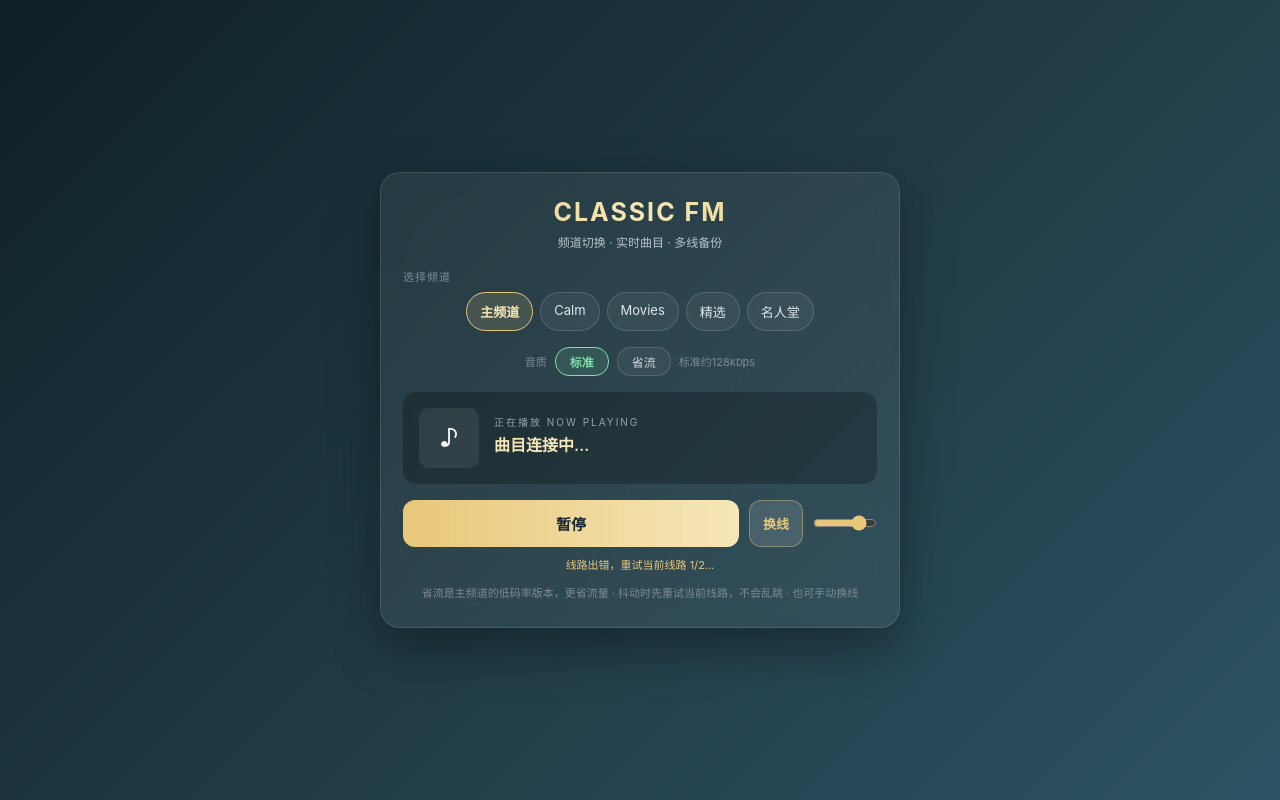
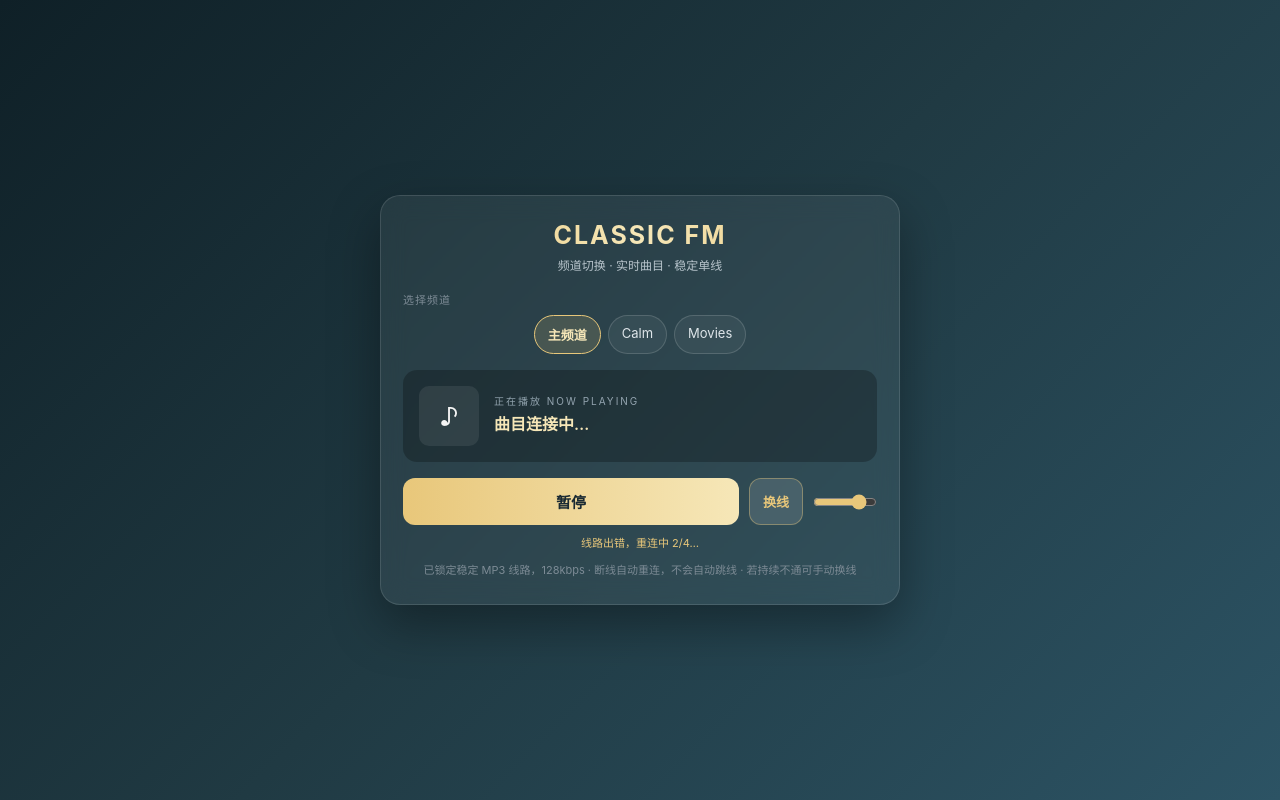
Before and after one commit to Carl-Shaw/classic-fm-player, a plain HTML site: page index.html in a window 1280 px wide. Both pictures are taken after a click on the button "播放". Drawn offline with Linux system fonts and the light colour scheme.

Commit message:
Remove HE-AAC lite mode, lock single MP3 line with reconnect-only retry

```diff
--- a/index.html
+++ b/index.html
@@ -23,12 +23,6 @@ background:linear-gradient(90deg,#e8c77a,#f6e7b8,#e8c77a);-webkit-background-cli
 background:rgba(255,255,255,.05);color:#dfe6ea;font-size:13px;cursor:pointer;transition:.2s;white-space:nowrap}
 .tab:hover{background:rgba(255,255,255,.12)}
 .tab.active{border-color:#e8c77a;background:rgba(232,199,122,.15);color:#f6e7b8;font-weight:600}
-.quality{display:flex;align-items:center;justify-content:center;gap:8px;margin-bottom:16px}
-.quality .lbl{font-size:11px;color:#7d8b95}
-.qbtn{padding:5px 14px;border:1px solid rgba(255,255,255,.15);border-radius:14px;
-background:rgba(255,255,255,.05);color:#cfd8de;font-size:12px;cursor:pointer;transition:.2s}
-.qbtn.on{border-color:#7ee0a8;background:rgba(126,224,168,.12);color:#7ee0a8;font-weight:600}
-.qbtn:disabled{opacity:.35;cursor:not-allowed}
 .track{display:flex;align-items:center;gap:15px;padding:16px;background:rgba(0,0,0,.25);
 border-radius:14px;margin-bottom:14px;min-height:88px}
 .cover{width:60px;height:60px;border-radius:10px;background:rgba(255,255,255,.08) center/cover;
@@ -59,22 +53,13 @@ audio{display:none}
 </head>
 <body>
 <div class="player">
-  <div class="brand"><h1>CLASSIC FM</h1><p>频道切换 · 实时曲目 · 多线备份</p></div>
+  <div class="brand"><h1>CLASSIC FM</h1><p>频道切换 · 实时曲目 · 稳定单线</p></div>
 
   <div class="sechead">选择频道</div>
   <div class="tabs" id="tabs">
     <div class="tab active" data-id="main">主频道</div>
     <div class="tab" data-id="calm">Calm</div>
     <div class="tab" data-id="movies">Movies</div>
-    <div class="tab" data-id="essential">精选</div>
-    <div class="tab" data-id="hof">名人堂</div>
-  </div>
-
-  <div class="quality">
-    <span class="lbl">音质</span>
-    <button class="qbtn on" id="qStd">标准</button>
-    <button class="qbtn" id="qLite">省流</button>
-    <span class="lbl" id="qNote">省流仅主频道 · 约48kbps</span>
   </div>
 
   <div class="track">
@@ -94,64 +79,46 @@ audio{display:none}
     <div class="vol"><input type="range" id="vol" min="0" max="1" step="0.05" value="0.8"></div>
   </div>
   <div class="st" id="st"></div>
-  <div class="tip">省流是主频道的低码率版本，更省流量 · 抖动时先重试当前线路，不会乱跳 · 也可手动换线</div>
+  <div class="tip">已锁定稳定 MP3 线路，128kbps · 断线自动重连，不会自动跳线 · 若持续不通可手动换线</div>
 </div>
 
 <audio id="audio" preload="none"></audio>
 <script>
-/* 所有节点均实测可用。同流不同机房互为备份。 */
+/* 三个频道均为 128kbps MP3，安卓手机可正常播放。默认锁定第一条，失败只重连不自动跳线。 */
 var STATIONS={
-  main:{name:'主频道',service:'121',nodes:[
+  main:{name:'主频道',nodes:[
+    'https://media-ice.musicradio.com/ClassicFMMP3',
     'https://media-sov.musicradio.com/ClassicFMMP3',
     'https://ice-sov.musicradio.com/ClassicFMMP3',
-    'https://media-ssl.musicradio.com/ClassicFMMP3',
-    'https://media-ice.musicradio.com/ClassicFMMP3'
-  ],lite:[
-    'https://media-the.musicradio.com/ClassicFM',
-    'https://ice-the.musicradio.com/ClassicFM',
-    'https://media-sov.musicradio.com/ClassicFM',
-    'https://ice-sov.musicradio.com/ClassicFM'
+    'https://media-ssl.musicradio.com/ClassicFMMP3'
   ]},
-  calm:{name:'Calm',service:'',nodes:[
+  calm:{name:'Calm',nodes:[
+    'https://media-ice.musicradio.com/ClassicFMCalmMP3',
     'https://media-sov.musicradio.com/ClassicFMCalmMP3',
-    'https://media-ice.musicradio.com/ClassicFMCalmMP3',
     'https://ice-sov.musicradio.com/ClassicFMCalmMP3',
     'https://media-ssl.musicradio.com/ClassicFMCalmMP3'
   ]},
-  movies:{name:'Movies',service:'',nodes:[
+  movies:{name:'Movies',nodes:[
+    'https://media-ice.musicradio.com/ClassicFMMoviesMP3',
     'https://media-sov.musicradio.com/ClassicFMMoviesMP3',
-    'https://media-ice.musicradio.com/ClassicFMMoviesMP3',
     'https://ice-sov.musicradio.com/ClassicFMMoviesMP3',
     'https://media-ssl.musicradio.com/ClassicFMMoviesMP3'
-  ]},
-  essential:{name:'精选',service:'',nodes:[
-    'https://media-sov.musicradio.com/ClassicFM-M-Essential',
-    'https://media-ice.musicradio.com/ClassicFM-M-Essential',
-    'https://ice-sov.musicradio.com/ClassicFM-M-Essential',
-    'https://media-ssl.musicradio.com/ClassicFM-M-Essential'
-  ]},
-  hof:{name:'名人堂',service:'',nodes:[
-    'https://media-sov.musicradio.com/ClassicFM-M-HOF',
-    'https://media-ice.musicradio.com/ClassicFM-M-HOF',
-    'https://ice-sov.musicradio.com/ClassicFM-M-HOF',
-    'https://media-ssl.musicradio.com/ClassicFM-M-HOF'
   ]}
 };
-var cur='main',liteMode=false,nodeIdx=0,audio=document.getElementById('audio'),
-    wantPlay=false,failCount=0,lastSwitch=0,switching=false;
+var cur='main',nodeIdx=0,audio=document.getElementById('audio'),
+    wantPlay=false,retryCount=0,switching=false;
 var $=function(id){return document.getElementById(id)};
 
-function useLite(){return liteMode&&cur==='main'}
-function nodes(){return useLite()?STATIONS.main.lite:STATIONS[cur].nodes}
-function nameNow(){var n=STATIONS[cur].name;if(useLite())n+='·省流';return n}
+function nodes(){return STATIONS[cur].nodes}
+function nameNow(){return STATIONS[cur].name}
 function status(t,c){$('st').textContent=t;$('st').style.color=c||'#7ee0a8'}
 
-function loadNode(changeLine){
+function loadNode(isSwitch){
   var ns=nodes();
   if(nodeIdx>=ns.length)nodeIdx=0;
   var url=ns[nodeIdx];
   switching=false;
-  status((changeLine?'换线重连…':'连接中…')+' '+nameNow()+' 线路'+(nodeIdx+1)+'/'+ns.length,'#e8c77a');
+  status((isSwitch?'换线重连…':'连接中…')+' '+nameNow()+' 线路'+(nodeIdx+1)+'/'+ns.length,'#e8c77a');
   try{audio.pause()}catch(e){}
   audio.src=url;
   audio.load();
@@ -164,28 +131,21 @@ function loadNode(changeLine){
   }
 }
 
-/* 失败处理：先重试当前线路2次，仍失败才换下一条，避免抖动就乱跳 */
+/* 失败处理：只重连当前线路，绝不自动换线。连续失败后停下等待用户手动换线。 */
 function onFail(msg){
   if(!wantPlay)return;
-  failCount++;
-  if(failCount<=2){
-    status(msg+'，重试当前线路 '+failCount+'/2…','#e8c77a');
+  retryCount++;
+  if(retryCount<=4){
+    status(msg+'，重连中 '+retryCount+'/4…','#e8c77a');
     switching=true;
-    setTimeout(function(){if(wantPlay)loadNode(false)},1200);
+    setTimeout(function(){if(wantPlay)loadNode(false)},1500);
   }else{
-    var ns=nodes();
-    var now=Date.now();
-    if(now-lastSwitch<8000){status(msg+'，稍后重试…','#ff9a8b');return}
-    if(ns.length<2){status(msg+'，仅一条线路，请稍候重试','#ff9a8b');return}
-    lastSwitch=now;failCount=0;nodeIdx=(nodeIdx+1)%ns.length;
-    status(msg+'，换下一条线路…','#ff9a8b');
-    loadNode(true);
+    status(msg+'，已连不上这条线路，请点「换线」手动切换','#ff9a8b');
   }
 }
 
 function setStation(id){
-  var was=wantPlay;cur=id;nodeIdx=0;failCount=0;lastSwitch=0;
-  updateQualityUI();
+  var was=wantPlay;cur=id;nodeIdx=0;retryCount=0;
   document.querySelectorAll('.tab').forEach(function(t){t.classList.toggle('active',t.dataset.id===id)});
   if(was){switching=true;loadNode(false)}else{
     try{audio.src=nodes()[0]}catch(e){}
@@ -195,21 +155,6 @@ function setStation(id){
 document.querySelectorAll('.tab').forEach(function(t){
   t.addEventListener('click',function(){setStation(t.dataset.id)})
 });
-
-function updateQualityUI(){
-  $('qStd').classList.toggle('on',!liteMode);
-  $('qLite').classList.toggle('on',liteMode);
-  var ok=cur==='main';
-  $('qLite').disabled=!ok;
-  $('qNote').textContent=!ok?'省流仅主频道可用':(liteMode?'省流约48kbps，更省流量':'标准约128kbps');
-}
-function setLite(on){
-  liteMode=on;nodeIdx=0;failCount=0;lastSwitch=0;
-  updateQualityUI();
-  if(wantPlay){switching=true;loadNode(false)}else{status('已选 '+nameNow())}
-}
-$('qStd').addEventListener('click',function(){setLite(false)});
-$('qLite').addEventListener('click',function(){if(cur==='main')setLite(true)});
 
 /* ===== 曲目：Official Global Player WebSocket ===== */
 var WS_URL='wss://metadata.musicradio.com/v2/now-playing';
@@ -259,15 +204,15 @@ connectWS();
 
 $('toggle').addEventListener('click',function(){
   if(wantPlay){wantPlay=false;audio.pause();$('toggle').textContent='播放';status('已暂停')}
-  else{wantPlay=true;failCount=0;lastSwitch=0;$('toggle').textContent='暂停';loadNode(false)}
+  else{wantPlay=true;retryCount=0;$('toggle').textContent='暂停';loadNode(false)}
 });
 $('switchLine').addEventListener('click',function(){
-  var ns=nodes();nodeIdx=(nodeIdx+1)%ns.length;failCount=0;lastSwitch=Date.now();
+  var ns=nodes();nodeIdx=(nodeIdx+1)%ns.length;retryCount=0;
   if(wantPlay){loadNode(true)}else{status('已切到线路 '+(nodeIdx+1)+'/'+ns.length)}
 });
 
 audio.addEventListener('playing',function(){
-  wantPlay=true;failCount=0;$('toggle').textContent='暂停';
+  wantPlay=true;retryCount=0;$('toggle').textContent='暂停';
   status('播放中 · '+nameNow()+' 线路'+(nodeIdx+1)+'/'+nodes().length);
 });
 audio.addEventListener('pause',function(){
@@ -282,7 +227,6 @@ audio.addEventListener('waiting',function(){
 });
 $('vol').addEventListener('input',function(){audio.volume=this.value});
 audio.volume=0.8;
-updateQualityUI();
 </script>
 </body>
 </html>
```
